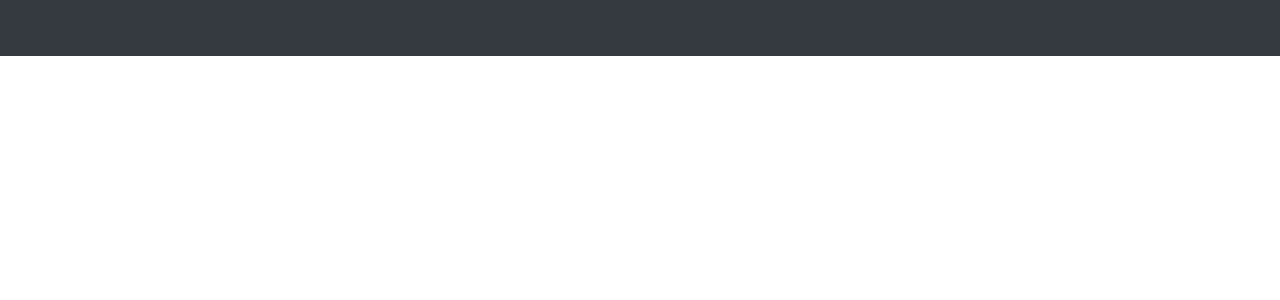
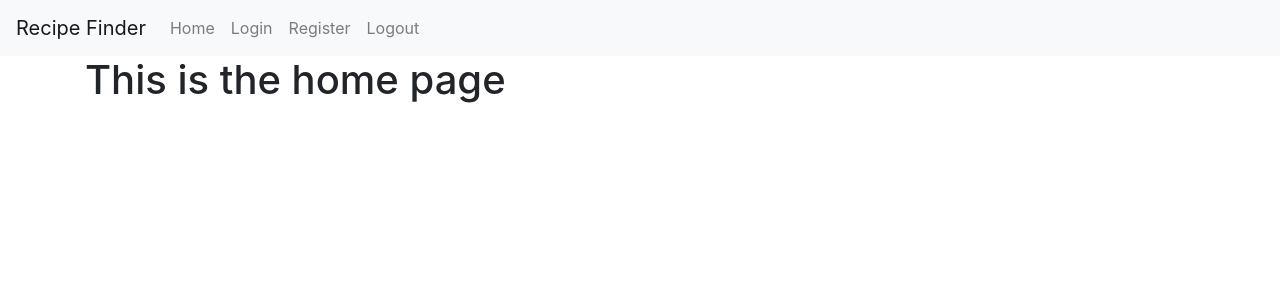
Before and after one commit to xlab-classes/cse442-spring2022-team-goggle, a Flask app: page / in a window 1280 px wide. Shown: the top 300 px of the page. Run offline with Flask 2, Linux system fonts and the light colour scheme; some libraries are stand-ins or nearby versions.

Commit message:
set up nav bar and added to readme

```diff
--- a/RecipeApp/website/templates/base.html
+++ b/RecipeApp/website/templates/base.html
@@ -15,22 +15,33 @@
 
 <body>
   <!--create the navbar from bootstrap styles-->
-  <nav class="navbar navbar-expand-lg, nvbar-dark bg-dark">
-    <button class="navbar-toggler" type="button" data-toggle="collapse" data-target="#navbar">
+  <nav class="navbar navbar-expand-lg navbar-light bg-light">
+    <a class="navbar-brand" href="/">Recipe Finder</a>
+    <button class="navbar-toggler" type="button" data-toggle="collapse" data-target="#navbarNav" aria-controls="navbarNav" aria-expanded="false" aria-label="Toggle navigation">
       <span class="navbar-toggler-icon"></span>
     </button>
+    <div class="collapse navbar-collapse" id="navbarNav">
+      <ul class="navbar-nav">
+        <li class="nav-item">
+          <a class="nav-link" href="/">Home</a>
+        </li>
+        <li class="nav-item">
+          <a class="nav-link" href="/login">Login</a>
+        </li>
+        <li class="nav-item">
+          <a class="nav-link" href="/register">Register</a>
+        </li>
+        <li class="nav-item">
+          <a class="nav-link" href="/logout">Logout</a>
+        </li>
+      </ul>
+    </div>
+  </nav>
+  <div class="container">
+    {% block content%}
+    {%endblock%}
 
-    <div class="collapse navbar-collapse" id="navbar">
-
-      <div class="navbar-nav">
-        <a class="nav-item nav-link" id="login" href="/login">Login</a>
-        <a class="nav-item nav-link" id="register" href="/register">Register</a>
-        <a class="nav-item nav-link" id="logout" href="/logout">Logout</a>
-        <a class="nav-item nav-link" id="home" href="/">Home</a>
-      </div>
-    </div>
-
-  </nav>
+  </div>
 
 </body>
 
--- a/RecipeApp/website/templates/home.html
+++ b/RecipeApp/website/templates/home.html
@@ -1,3 +1,8 @@
 {% extends 'base.html' %}
 
 {% block title%}Home{% endblock%}
+
+
+{%block content%}
+<h1>This is the home page</h1>
+{%endblock%}
```
Also changed, not shown: README.md.
